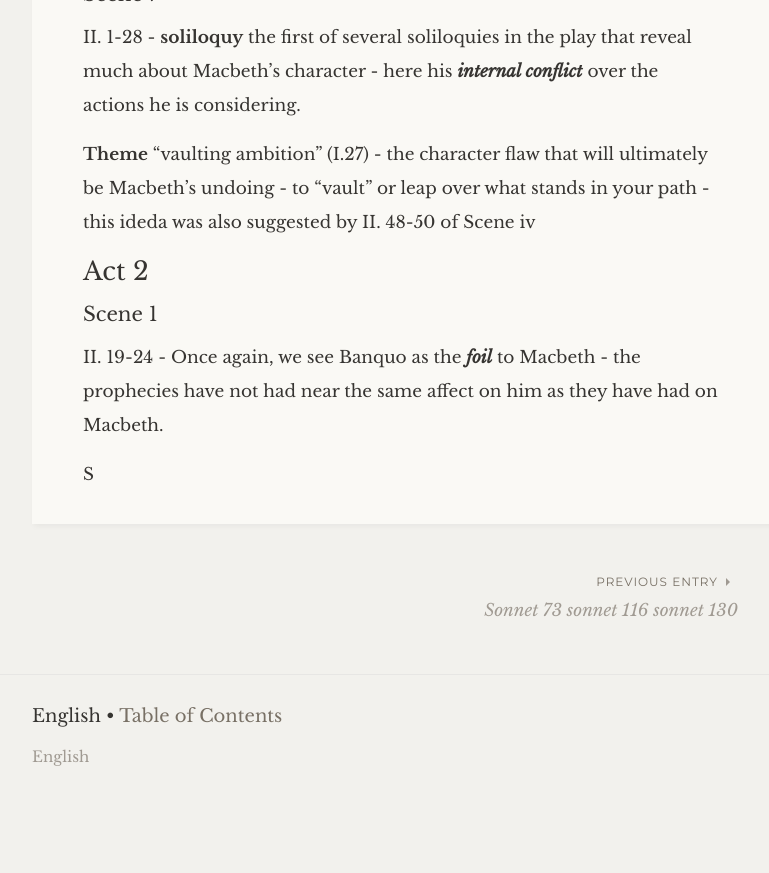
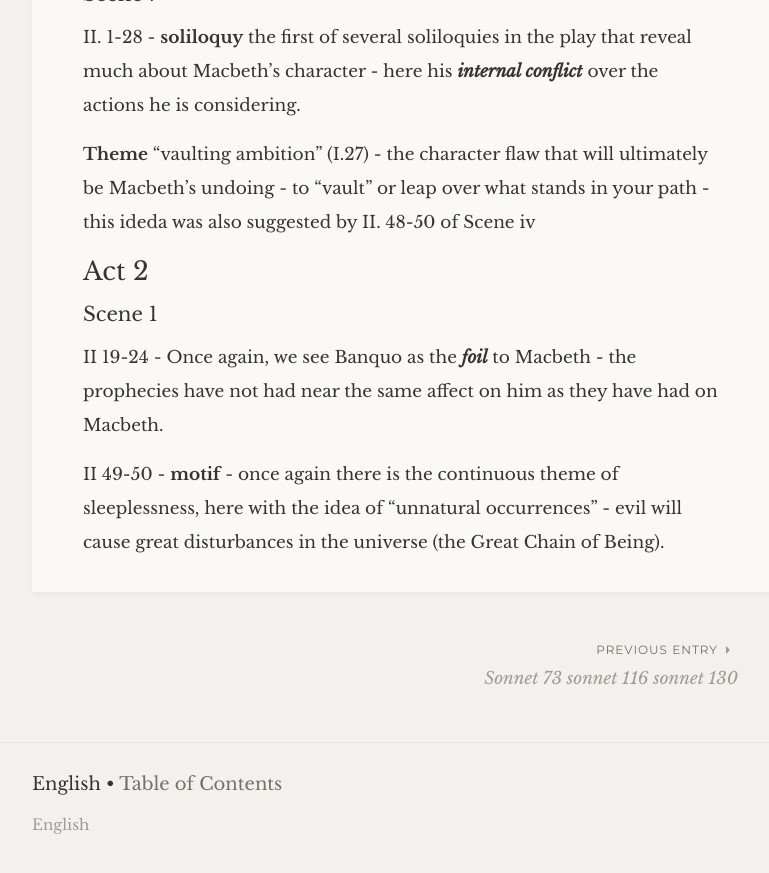
Before and after one commit to EthenStrine/English, a Jekyll site: the page built from _posts/2018-11-5-Macbeth.md, in a window 1280 px wide and 900 px high, scrolled down 2543 px. Shown: the top 873 px of the window, without its empty margins (238-1007 px from the left). Built offline with Jekyll 4.4.1, drawn with Linux system fonts in a browser that asks for light colours; some web fonts are replaced; our own code applies the rules of GitHub Pages for plain Markdown files; before the commit the page ends 3375 px from its top, so only the background shows below that.

Commit message:
Today's notes

```diff
--- a/_posts/2018-11-5-Macbeth.md
+++ b/_posts/2018-11-5-Macbeth.md
@@ -58,6 +58,6 @@ II. 1-28 - **soliloquy** the first of several soliloquies in the play that revea
 
 ### Scene 1
 
-II. 19-24 - Once again, we see Banquo as the ***foil*** to Macbeth - the prophecies have not had near the same affect on him as they have had on Macbeth.
+II 19-24 - Once again, we see Banquo as the ***foil*** to Macbeth - the prophecies have not had near the same affect on him as they have had on Macbeth.
 
-S
+II 49-50 - **motif** - once again there is the continuous theme of sleeplessness, here with the idea of “unnatural occurrences” - evil will cause great disturbances in the universe (the Great Chain of Being).
```
